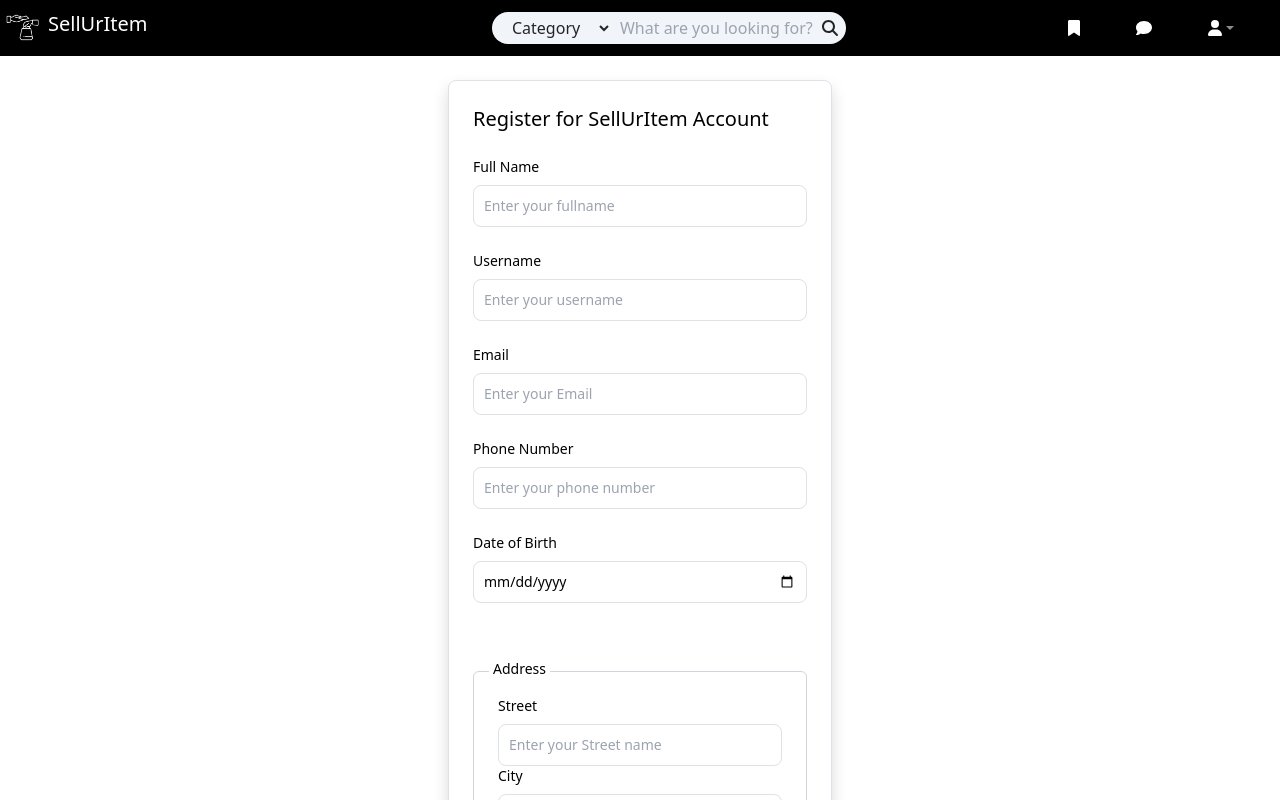
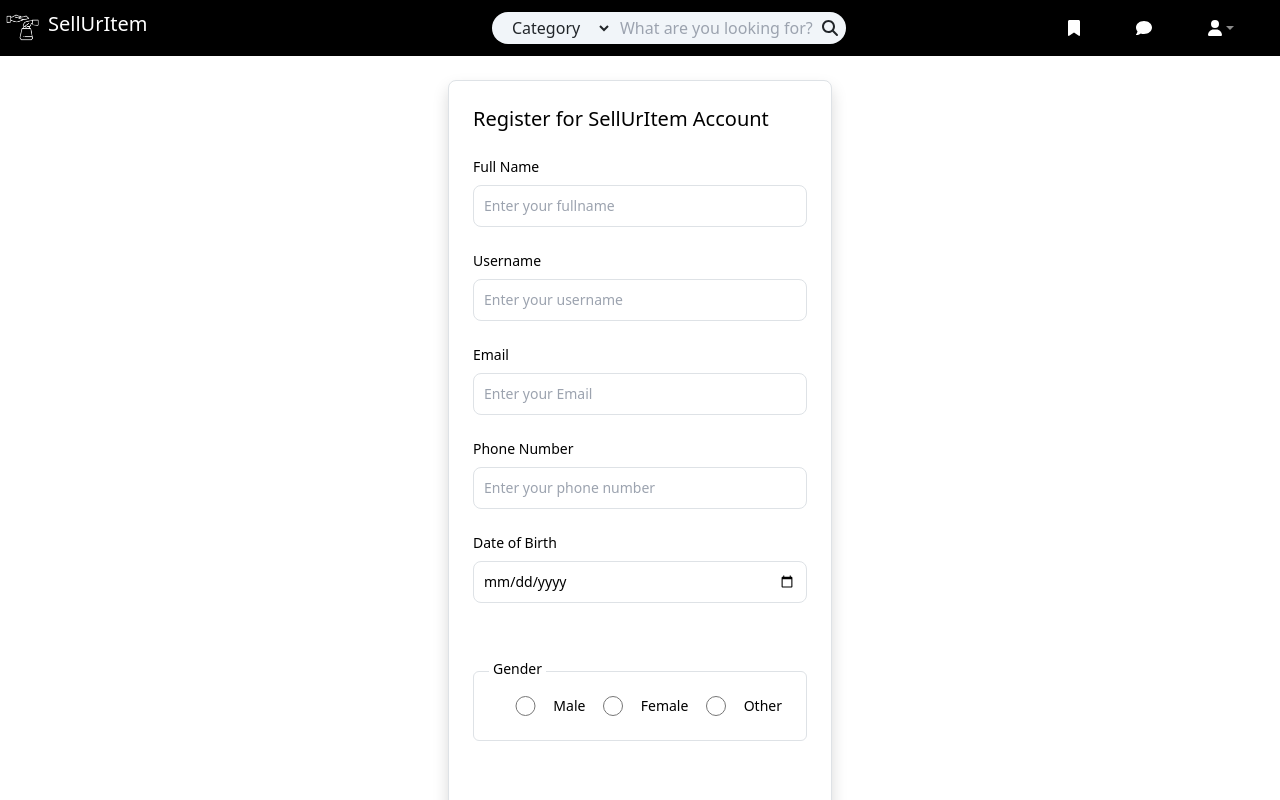
Before and after one commit to Lula-Benni/sell-ur-item-front-end, a React (Vite) app: page / in a window 1280 px wide. Both pictures are taken after a click on the link "Create account". Shown: the top 800 px of the page. Built offline with nearby package versions, Linux system fonts and the light colour scheme.

Commit message:
Added gender selection to the register page

```diff
--- a/src/components/Register.jsx
+++ b/src/components/Register.jsx
@@ -24,8 +24,17 @@
                     <label for="date-of-birth" className="block mb-2 text-sm font-medium text-black dark:text-white">Date of Birth</label>
                     <input type="date" name="date-of-birth" id="date-of-birth" className="bg-white border border-gray-300 text-black text-sm rounded-lg focus:ring-blue-500 focus:border-blue-500 block w-full p-2.5 dark:bg-gray-600 dark:border-gray-500 dark:placeholder-gray-400 dark:text-white" required />
                 </div>
+                <span for='gender' className="bg-white relative top-8 left-4  w-fit px-[4px] block mb-2 text-sm font-medium text-black dark:text-white">Gender</span>
+                <div className="border rounded p-4 flex flex-row text-xs">
+                    <input type="radio" name="gender" id="male" value='MALE' className="bg-white border border-gray-300 text-black text-sm rounded-lg focus:ring-blue-500 focus:border-blue-500 block w-full p-2.5 dark:bg-gray-600 dark:border-gray-500 dark:placeholder-gray-400 dark:text-white" />
+                    <label for="male" className="text-sm text-black dark:text-white">Male</label>
+                    <input type="radio" name="gender" id="female" value='FEMALE' className="bg-white border border-gray-300 text-black text-sm rounded-lg focus:ring-blue-500 focus:border-blue-500 block w-full p-2.5 dark:bg-gray-600 dark:border-gray-500 dark:placeholder-gray-400 dark:text-white" />
+                    <label for="female" className="text-sm text-black dark:text-white">Female</label>
+                    <input type="radio" name="gender" id="other" value='OTHER' className="bg-white border border-gray-300 text-black text-sm rounded-lg focus:ring-blue-500 focus:border-blue-500 block w-full p-2.5 dark:bg-gray-600 dark:border-gray-500 dark:placeholder-gray-400 dark:text-white" />
+                    <label for="other" className="text-sm text-black dark:text-white">Other</label>
+                </div>
                 <span for="address" className="bg-white px-[4px] w-fit relative top-8 left-4 block text-sm font-medium text-black dark:text-white">Address</span>
-                <div className="border-gray-300 border-t-[1px] border-l-[1px] border-r-[1px] border-b-[1px] rounded p-4">
+                <div className="border-gray-300 border-[1px] rounded p-4">
                     <div>
                         <label for="street" className="block mb-2 text-sm font-medium text-black dark:text-white">Street</label>
                         <input type="text" name="street" id="street" className="bg-white border border-gray-300 text-black text-sm rounded-lg focus:ring-blue-500 focus:border-blue-500 block w-full p-2.5 dark:bg-gray-600 dark:border-gray-500 dark:placeholder-gray-400 dark:text-white" placeholder="Enter your Street name" required />
```
